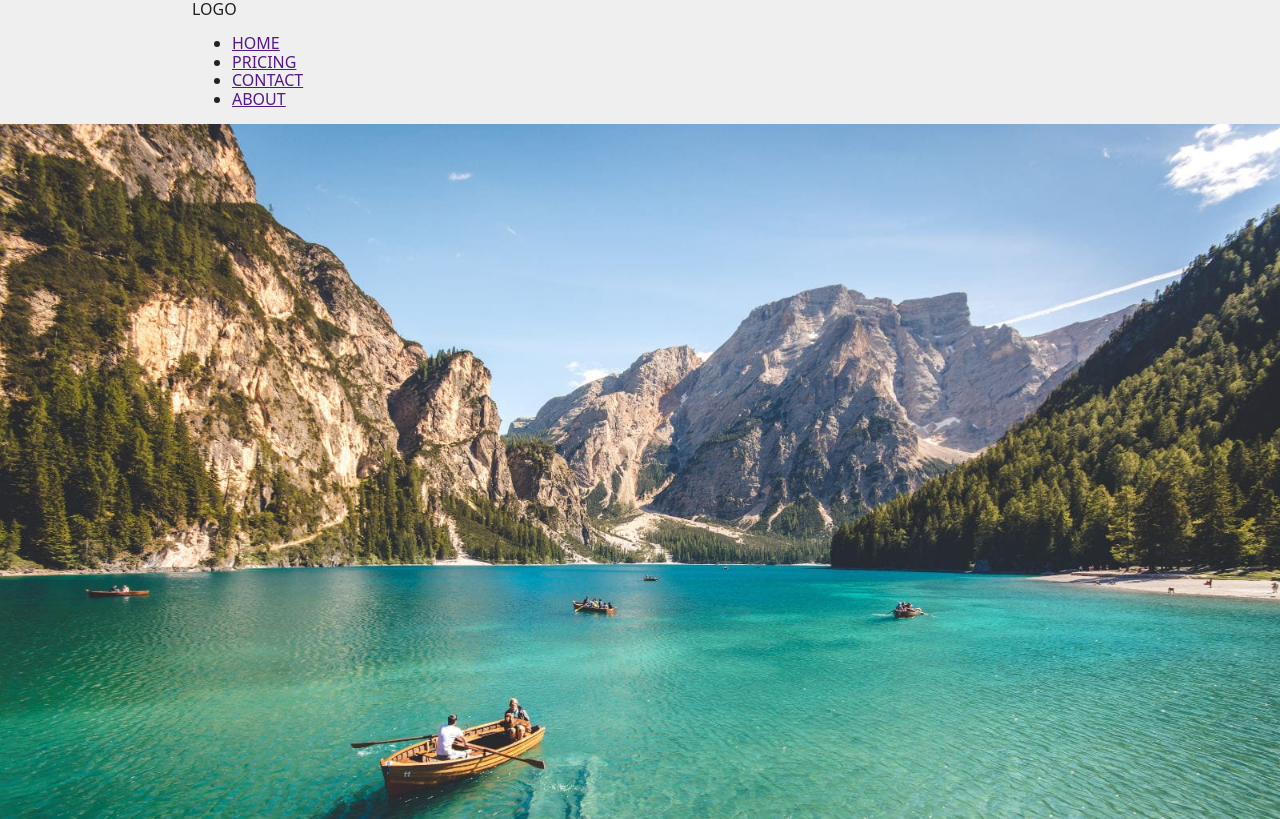
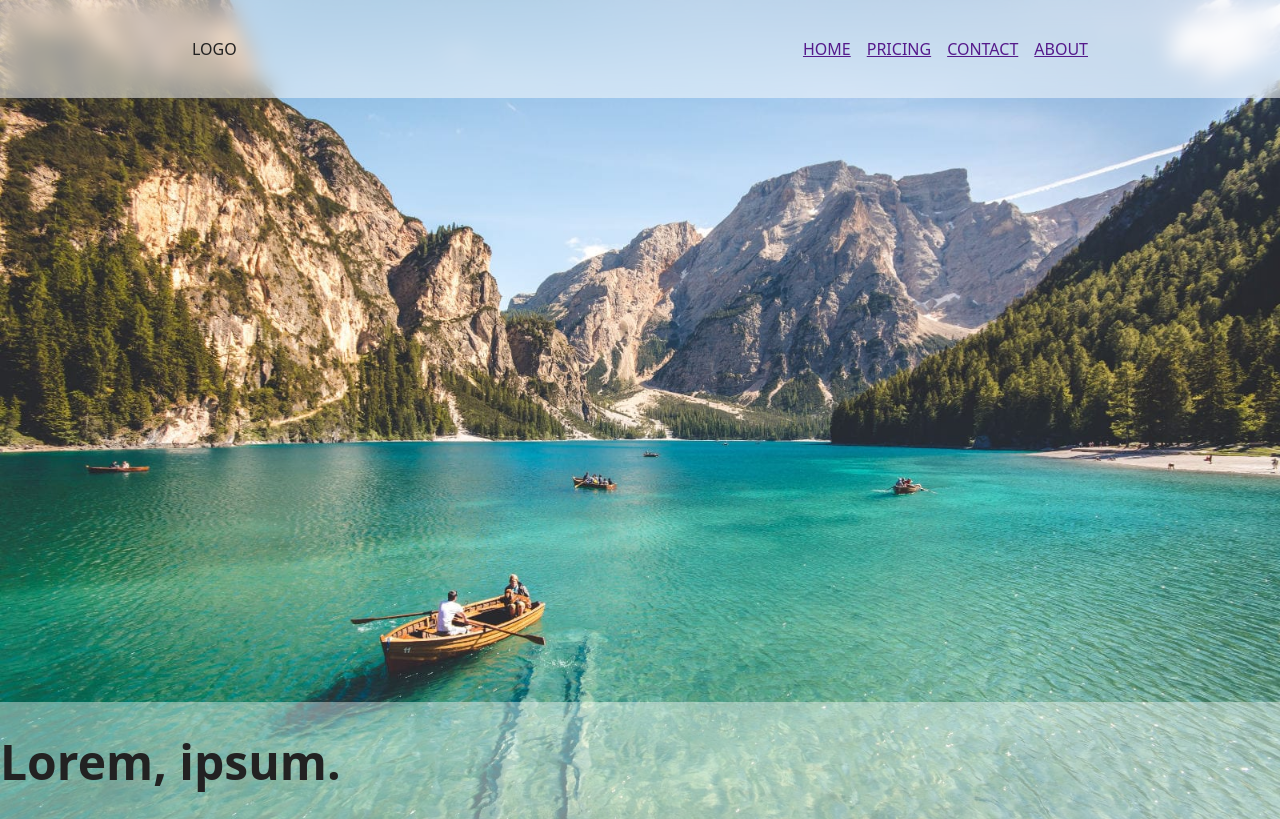
Before and after one commit to faboola/Jato69_2022, a plain HTML site: page layout_responsive/index.html in a window 1280 px wide. Shown: the top 819 px of the page. Drawn offline with Linux system fonts and the light colour scheme.

Commit message:
position

```diff
--- a/layout_responsive/css/style.css
+++ b/layout_responsive/css/style.css
@@ -26,6 +26,42 @@ h2 {
 img {
     max-width: 100%;
     height: auto;
+}
+
+/* -------------------------------------------------------------------------- */
+/*                                    MENU                                    */
+/* -------------------------------------------------------------------------- */
+#mainHeader {
+    position: fixed; /*SEMPRE fisso, indipendente dallo scroll*/
+    top:0;
+    left:0;
+
+    z-index:1;
+
+    padding-top: 1.5rem;
+    padding-bottom: 1.5rem;
+
+    width:100%;
+    /*position fa stringere gli elementi!*/
+    /*devo ridargli la larghezza 100%*/
+
+    background:rgba(255,255,255,0.5);
+   /* backdrop-filter: blur(10px); */
+    backdrop-filter: blur(10px);
+}
+
+.menuWrapper {
+    display: flex; /*affianco logo e menu*/
+    justify-content: space-between; /*sposto ai lati*/
+    align-items: center; /*allineo in verticale*/
+}
+
+.mainMenu ul {
+    list-style-type: none;
+    padding: 0;
+
+    display: flex; /*affianco i <li> */
+    column-gap: 1rem; /*creo uno spazio tra gli <li>*/
 }
 
 /* #hero {
@@ -77,6 +113,8 @@ img {
     width:50%;
     padding:0.5rem;
 }
+
+
 
 /* -------------------------------------------------------------------------- */
 /*                         SCHERMI PIU GRANDI DI 768PX                        */
```
Also changed, not shown: layout_responsive/index.html (+1 -0 lines).
